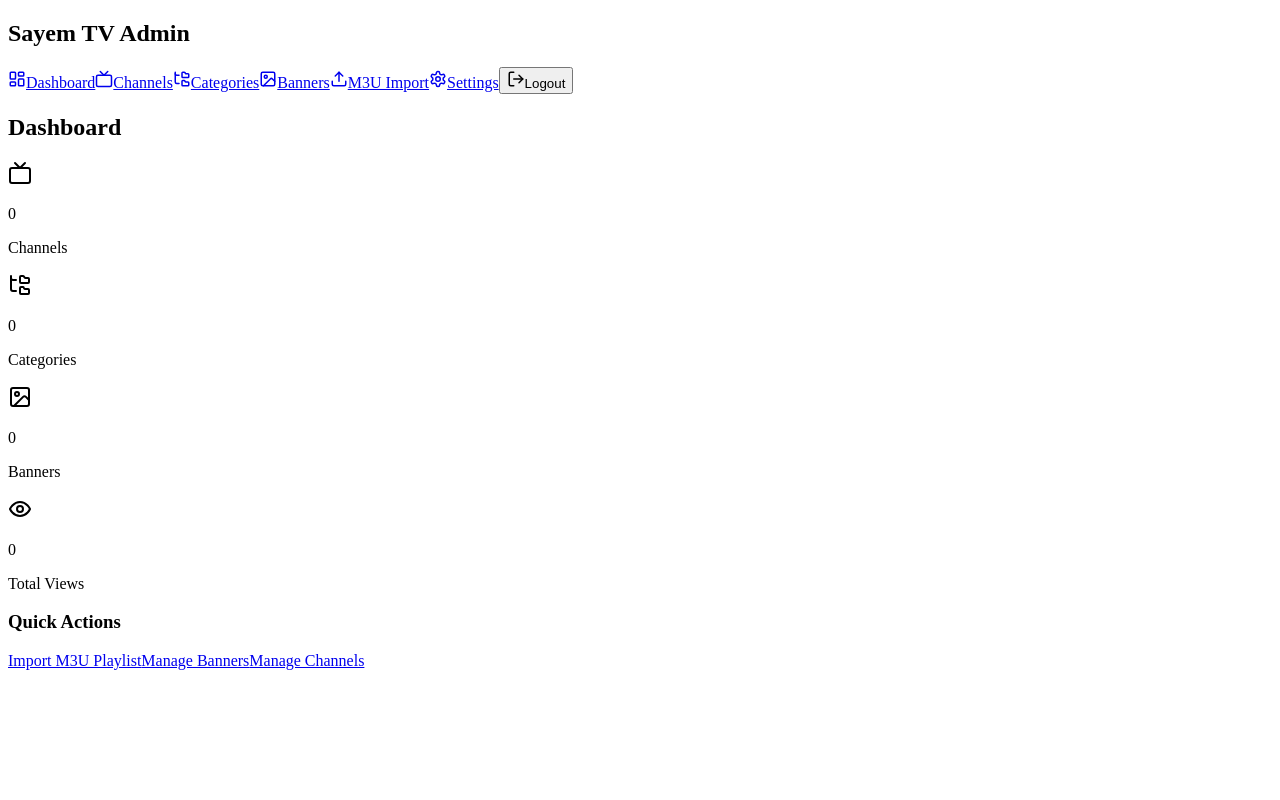
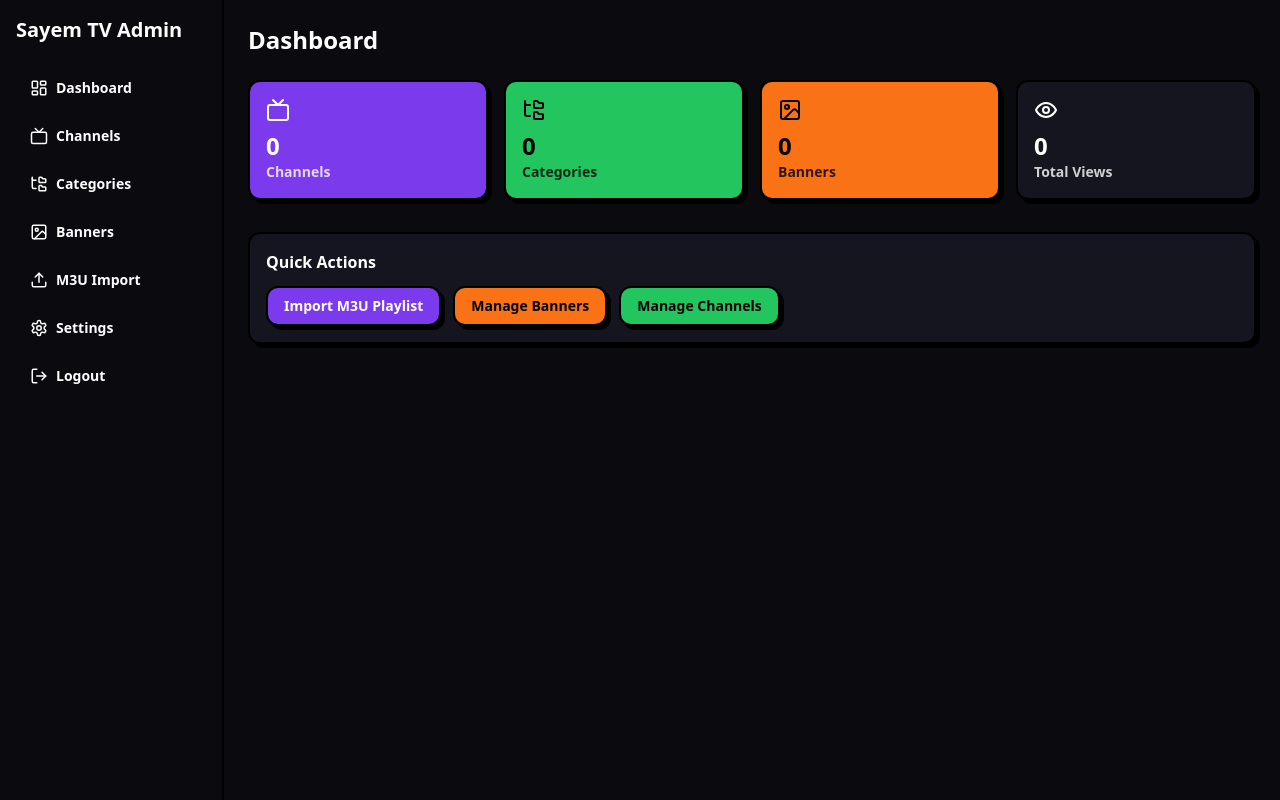
Before and after one commit to Sayem12346/stvbd, a Next.js app: page /admin in a window 1280 px wide. Built offline with nearby package versions, Linux system fonts and the light colour scheme; no server answers; the database is empty.

Commit message:
Add files via upload

```diff
--- /dev/null
+++ b/src/app/globals.css
@@ -0,0 +1,74 @@
+@tailwind base;
+@tailwind components;
+@tailwind utilities;
+
+:root {
+  --font-heading: 'Cabinet Grotesk', system-ui, sans-serif;
+  --font-body: 'Satoshi', system-ui, sans-serif;
+}
+
+* {
+  box-sizing: border-box;
+}
+
+html,
+body {
+  background-color: #0a0a0f;
+  color: #ffffff;
+  font-family: var(--font-body);
+}
+
+/* Neo-brutalist scrollbar */
+::-webkit-scrollbar {
+  height: 8px;
+  width: 8px;
+}
+::-webkit-scrollbar-track {
+  background: #0a0a0f;
+}
+::-webkit-scrollbar-thumb {
+  background: #7c3aed;
+  border: 2px solid #000;
+}
+
+/* Hide scrollbar for horizontal channel rows but keep scroll */
+.scroll-row {
+  scrollbar-width: none;
+  -ms-overflow-style: none;
+}
+.scroll-row::-webkit-scrollbar {
+  display: none;
+}
+
+/* Brutalist button base */
+.btn-brut {
+  border: 2px solid #000;
+  box-shadow: 4px 4px 0px #000;
+  transition: transform 0.1s ease, box-shadow 0.1s ease;
+}
+.btn-brut:hover {
+  transform: translate(4px, 4px);
+  box-shadow: 0px 0px 0px #000;
+}
+.btn-brut:active {
+  transform: translate(4px, 4px);
+  box-shadow: 0px 0px 0px #000;
+}
+
+/* Brutalist card */
+.card-brut {
+  border: 2px solid #000;
+  box-shadow: 4px 4px 0px #000;
+  border-radius: 12px;
+}
+
+/* Video.js custom theme */
+.video-js .vjs-big-play-button {
+  background-color: #7c3aed;
+  border: 2px solid #000;
+  border-radius: 12px;
+  box-shadow: 4px 4px 0px #000;
+}
+.video-js .vjs-control-bar {
+  background-color: rgba(10, 10, 15, 0.9);
+}
--- /dev/null
+++ b/src/app/layout.tsx
@@ -0,0 +1,21 @@
+import type { Metadata } from 'next';
+import './globals.css';
+
+export const metadata: Metadata = {
+  title: 'Sayem TV',
+  description: 'Live TV Channels - Sayem TV',
+};
+
+export default function RootLayout({
+  children,
+}: {
+  children: React.ReactNode;
+}) {
+  return (
+    <html lang="en">
+      <body className="bg-bgdark text-white min-h-screen font-body">
+        {children}
+      </body>
+    </html>
+  );
+}
--- /dev/null
+++ b/src/app/page.tsx
@@ -0,0 +1,98 @@
+import { supabase } from '@/lib/supabase';
+import type { Channel, Banner, Category } from '@/lib/supabase';
+import Header from '@/components/Header';
+import Footer from '@/components/Footer';
+import BannerCarousel from '@/components/BannerCarousel';
+import ChannelRow from '@/components/ChannelRow';
+import InfiniteChannelGrid from '@/components/InfiniteChannelGrid';
+
+export const revalidate = 0; // always fetch fresh data
+
+async function getData() {
+  const [bannersRes, trendingRes, recentRes, categoriesRes] = await Promise.all([
+    supabase
+      .from('banners')
+      .select('*, channels(*)')
+      .eq('is_active', true)
+      .order('sort_order', { ascending: true }),
+    supabase
+      .from('channels')
+      .select('*, categories(*)')
+      .eq('is_trending', true)
+      .order('sort_order', { ascending: true })
+      .limit(12),
+    supabase
+      .from('channels')
+      .select('*, categories(*)')
+      .eq('is_recent', true)
+      .order('created_at', { ascending: false })
+      .limit(12),
+    supabase
+      .from('categories')
+      .select('*')
+      .order('sort_order', { ascending: true }),
+  ]);
+
+  return {
+    banners: (bannersRes.data || []) as Banner[],
+    trending: (trendingRes.data || []) as Channel[],
+    recent: (recentRes.data || []) as Channel[],
+    categories: (categoriesRes.data || []) as Category[],
+  };
+}
+
+export default async function HomePage() {
+  const { banners, trending, recent, categories } = await getData();
+
+  // Fetch one row of channels per category (Sports & Bangladesh first)
+  const priorityOrder = ['sports', 'bangladesh'];
+  const sortedCategories = [...categories].sort((a, b) => {
+    const aIdx = priorityOrder.indexOf(a.slug);
+    const bIdx = priorityOrder.indexOf(b.slug);
+    if (aIdx === -1 && bIdx === -1) return a.sort_order - b.sort_order;
+    if (aIdx === -1) return 1;
+    if (bIdx === -1) return -1;
+    return aIdx - bIdx;
+  });
+
+  const categoryRows = await Promise.all(
+    sortedCategories.map(async (cat) => {
+      const { data } = await supabase
+        .from('channels')
+        .select('*, categories(*)')
+        .eq('category_id', cat.id)
+        .order('sort_order', { ascending: true })
+        .limit(12);
+      return { category: cat, channels: (data || []) as Channel[] };
+    })
+  );
+
+  return (
+    <div className="min-h-screen flex flex-col">
+      <Header />
+      <main className="flex-1">
+        <BannerCarousel banners={banners} />
+
+        <div className="py-4">
+          <ChannelRow title="Trending Now" channels={trending} />
+          <ChannelRow title="Recently Added" channels={recent} />
+
+          {categoryRows.map(
+            ({ category, channels }) =>
+              channels.length > 0 && (
+                <ChannelRow
+                  key={category.id}
+                  title={category.name}
+                  channels={channels}
+                  viewAllHref={`/category/${category.slug}`}
+                />
+              )
+          )}
+
+          <InfiniteChannelGrid title="All Channels" />
+        </div>
+      </main>
+      <Footer />
+    </div>
+  );
+}
```
